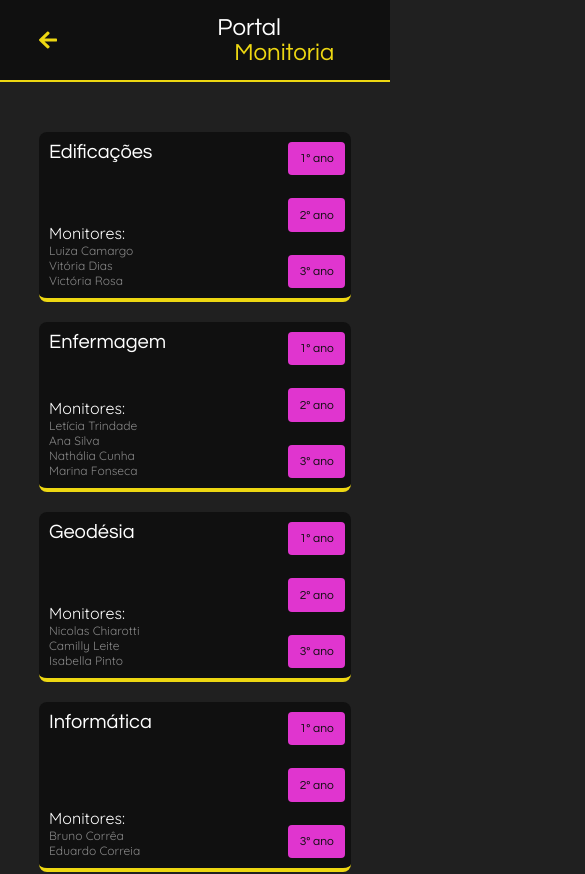
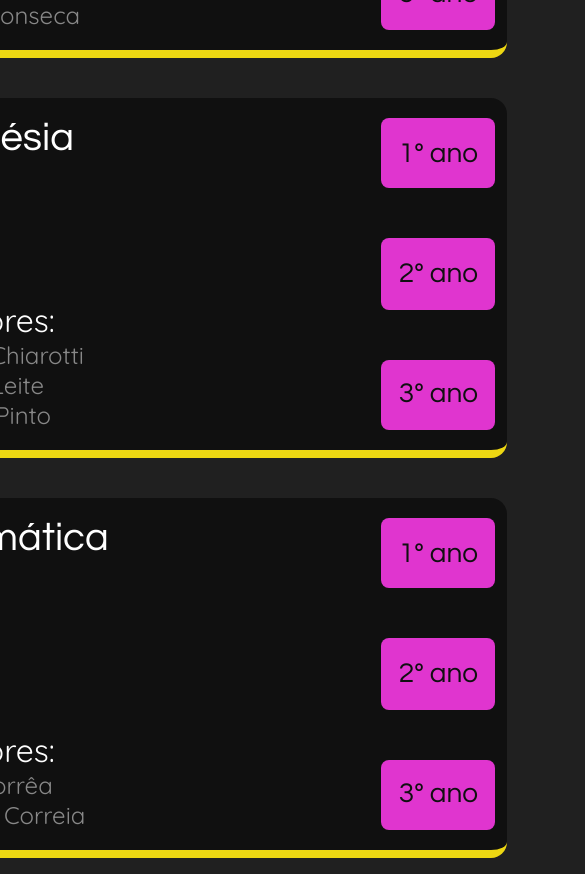
Before and after one commit to edu-correia/portal-monitoria, a React (Create React App) app in the folder web/: page /courses in a window 390 px wide. Shown: the top 874 px of the page, 585 px wide, since content can reach past the window. Built offline with nearby package versions, Linux system fonts and the light colour scheme.

Commit message:
Patch 0.1.1
Correções necessitadas após o deploy na Vercel

```diff
--- a/web/package.json
+++ b/web/package.json
@@ -1,6 +1,6 @@
 {
   "name": "web",
-  "version": "0.1.0",
+  "version": "0.1.1",
   "private": true,
   "dependencies": {
     "@testing-library/jest-dom": "^5.11.4",
--- a/web/src/components/CourseDiv/styles.css
+++ b/web/src/components/CourseDiv/styles.css
@@ -1,6 +1,6 @@
 .course-div{
     width: 100%;
-    height: 130px;
+    height: 150px;
     background: #101010;
     border-radius: 8px;
     border-bottom: 4px solid #EDD712;
@@ -60,7 +60,7 @@
 .course-monitors li{
     font-family: 'Quicksand', sans-serif;
     color: #888;
-    font-size: 12px;
+    font-size: 14px;
     list-style: none;
 }
 
@@ -70,14 +70,14 @@
 }
 
 /* Responsividade */
-@media only screen and (max-width: 600px){
+@media only screen and (max-width: 900px){
     .course-div{
         margin-bottom: 20px;
-        height: 170px;
+        height: 180px;
     }
 
     .course-link{
-        font-size: 12px;
+        font-size: 14px;
     }
 
     .course-title{
@@ -88,4 +88,8 @@
         display: grid;
         grid-template-columns: repeat(1, 1fr);
     }
+
+    .course-monitors li{
+        font-size: 12px;
+    }
 }
--- a/web/src/global.css
+++ b/web/src/global.css
@@ -5,4 +5,5 @@
 
 body{
     background: #202020;
+    scale: 2;
 }
--- a/web/src/pages/ChatBot/index.jsx
+++ b/web/src/pages/ChatBot/index.jsx
@@ -62,6 +62,8 @@ function ChatBot() {
     }
 
     async function handleMessage(){
+        document.getElementById('text').focus();
+
         if(step === 1){
             let subject;
             switch(inputMsg){
@@ -202,7 +204,7 @@ function ChatBot() {
                     }
                 </div>
                 <div className="cb-send">
-                    <input type="text" value={inputMsg} onChange={e => setInputMsg(e.target.value)} onKeyPress={(e) => {if(e.key === 'Enter') handleMessage()}}/>
+                    <input type="text" value={inputMsg} onChange={e => setInputMsg(e.target.value)} onKeyPress={(e) => {if(e.key === 'Enter') handleMessage()}} id="text"/>
                     <button onClick={handleMessage}>
                         <SendIcon className="send-icon"/>
                     </button>
--- a/web/src/pages/ChatBot/styles.css
+++ b/web/src/pages/ChatBot/styles.css
@@ -104,7 +104,7 @@
     padding: 10px;
     box-sizing: border-box;
     font-family: 'Quicksand', sans-serif;
-    font-size: 14px;
+    font-size: 16px;
 }
 
 .bot img{
@@ -224,4 +224,9 @@ a.error::after{
     .msg{
         max-width: 80%;
     }
+
+    .msg span{
+        font-size: 16px;
+    }
+
 }
--- a/web/src/pages/Topic/styles.css
+++ b/web/src/pages/Topic/styles.css
@@ -173,4 +173,8 @@
     .report-btns{
         justify-content: space-between;
     }
+
+    .title{
+        font-size: 28px;
+    }
 }
```
Also changed, not shown: 1 other file (tests, documents, lock files or other folders).
